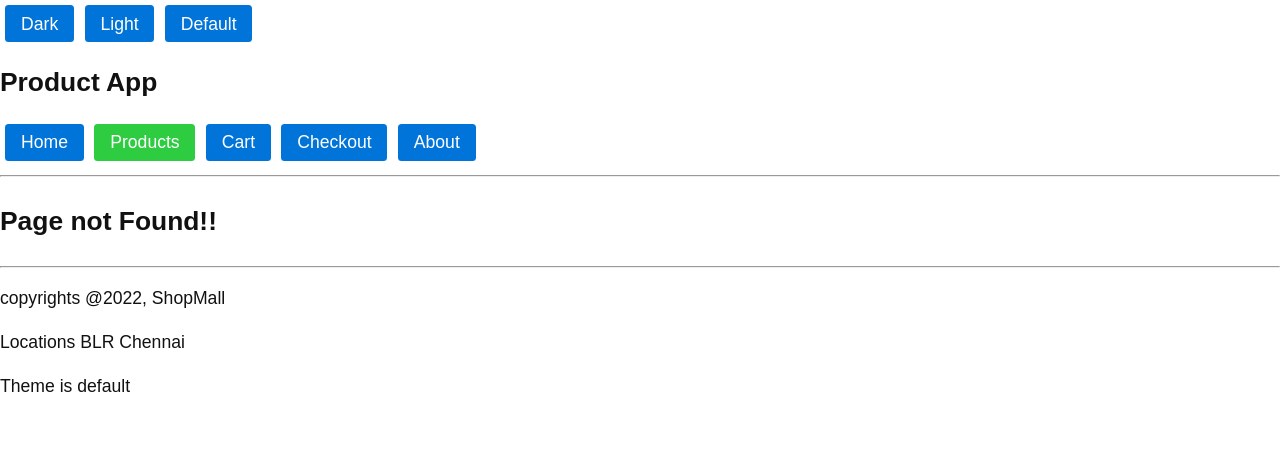
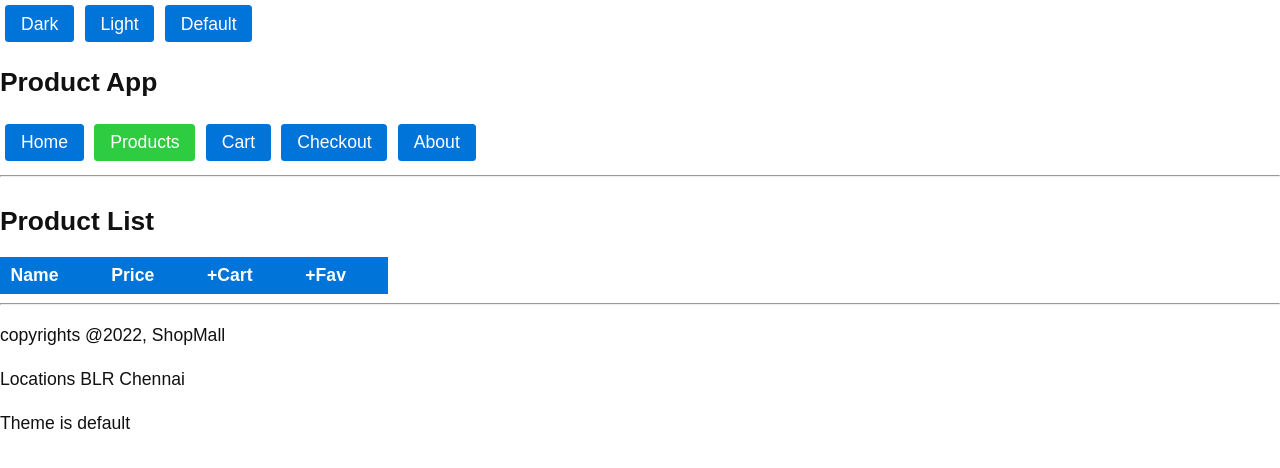
Before and after one commit to nodesense/siemens-react-feb-2022, a React (Create React App) app: page /products in a window 1280 px wide. Before the commit this address had no page. Shown: the top 468 px of the page. Built offline with nearby package versions, Linux system fonts and the light colour scheme.

Commit message:
product api axiios starter

```diff
--- a/package.json
+++ b/package.json
@@ -6,6 +6,7 @@
     "@testing-library/jest-dom": "^5.16.2",
     "@testing-library/react": "^12.1.3",
     "@testing-library/user-event": "^13.5.0",
+    "axios": "^0.26.0",
     "react": "^17.0.2",
     "react-dom": "^17.0.2",
     "react-router-dom": "^5.3.0",
--- a/src/app/App.js
+++ b/src/app/App.js
@@ -11,6 +11,7 @@ import {BrowserRouter as Router,
         Route,
         Switch
     } from 'react-router-dom';
+import ProductList from './components/ProductList';
 
 const Home = () => (<div>
                         <h2>Home</h2>
@@ -60,6 +61,9 @@ class App extends React.Component {
                             <Route path="/cart">
                                 <Cart />
                             </Route>
+                            <Route path="/products">
+                                <ProductList />
+                            </Route>
                             <Route path="/checkout">
                                 <Checkout />
                             </Route>
--- /dev/null
+++ b/src/app/components/ProductList.js
@@ -0,0 +1,58 @@
+import React from 'react';
+
+class ProductList extends React.Component {
+    constructor(props) {
+        super(props);
+
+        this.state = {
+            products: []
+        }
+    }
+
+    addToCart = (product) => {
+
+    }
+
+
+    addToFav = (product) => {
+
+    }
+
+    render() {
+        console.log('ProductList render')
+        return (
+            <div>
+                <h2>Product List</h2>
+                <table>
+                    <tr>
+                        <th>Name</th>
+                        <th>Price</th>
+                        <th>+Cart</th>
+                        <th>+Fav</th>
+                    </tr>
+                    {
+                        this.state.products.map (product => (
+                            <tr>
+                                <td>{product.name}</td>
+                                <td>{product.price}</td>
+                                <td>
+                                    <button onClick={() => this.addToCart(product)}>
+                                      +Cart
+                                    </button>
+                                </td>
+                                <td>
+                                    <button onClick={() => this.addToFav(product)}>
+                                      +Fav
+                                    </button>
+                                </td>
+                                <td></td>
+                            </tr>
+                        ))
+                    }
+                </table>
+            </div>
+        )
+    }
+}
+
+export default ProductList;
```
Also changed, not shown: 1 other file (tests, documents, lock files or other folders).
